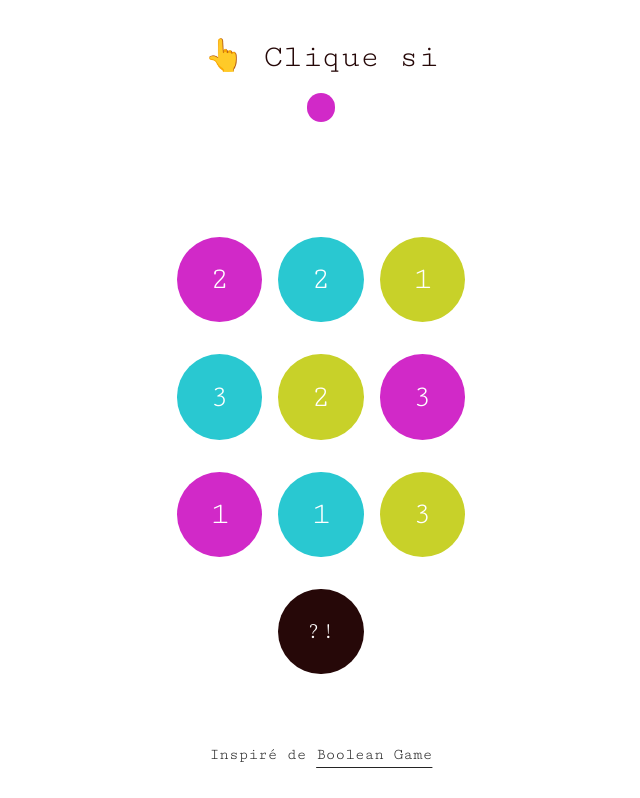
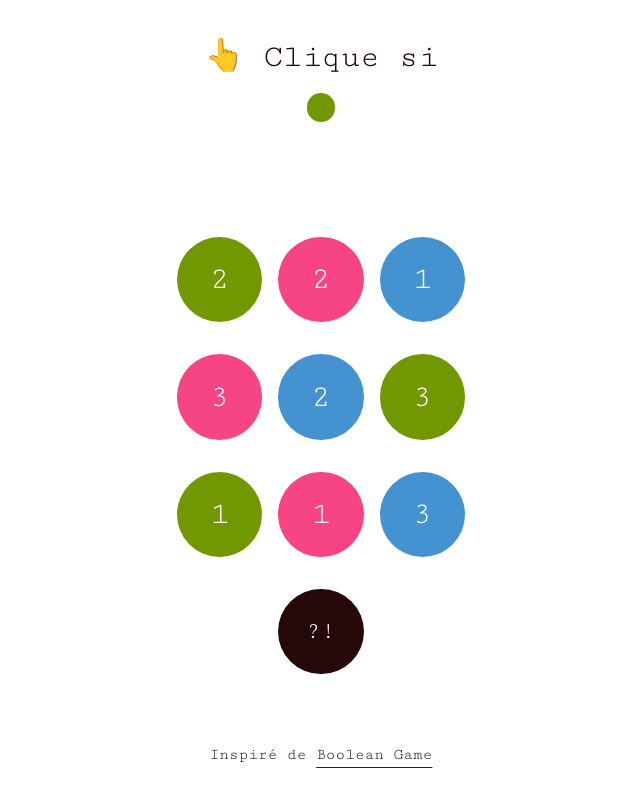
Before and after one commit to codecollectif/boolean-game, a React (Vite) app: page / in a window 1280 px wide. Shown: the whole page, without its empty margins (319-959 px from the left). Built offline with nearby package versions, Linux system fonts and the light colour scheme.

Commit message:
used colors with better contrasts

```diff
--- a/src/App.tsx
+++ b/src/App.tsx
@@ -4,9 +4,9 @@ import { useAutoAnimate } from "@formkit/auto-animate/react";
 
 import "./App.css";
 
-const fromHue = (h: number) => `hsl(${h} 67% 49%)`;
+const fromCH = (c: number, h: number) => `lch(58.1 ${c} ${h})`;
 
-const colors = [fromHue(63), fromHue(303), fromHue(183)];
+const colors = [fromCH(40.7, 255.6), fromCH(67, 114.1), fromCH(70.9, 4.8)];
 
 const points = colors
   .flatMap((color) => [
```
